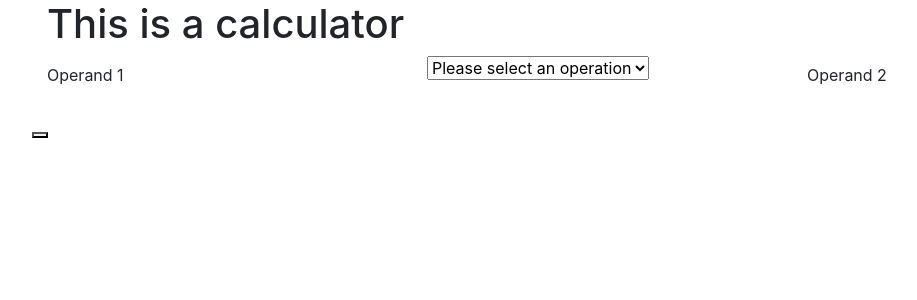
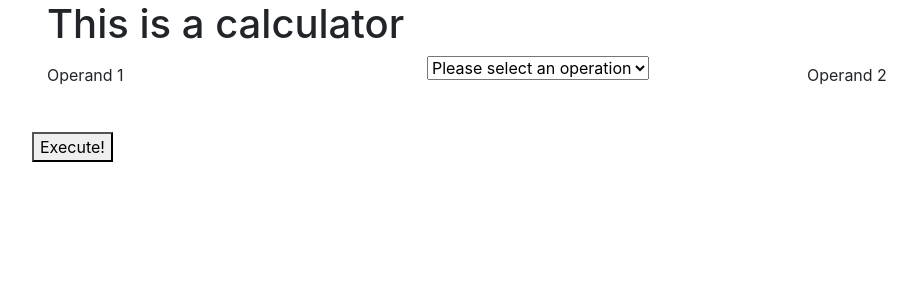
Before and after one commit to mkdyrndahl/calculator-app, a React (Create React App) app: page / in a window 1280 px wide. Shown: the top 300 px of the page, without its empty margins (38-955 px from the left). Built offline with nearby package versions, Linux system fonts and the light colour scheme.

Commit message:
Added addition as an option

```diff
--- a/src/Components/CalculatorForm/CalculatorFormMDy87.js
+++ b/src/Components/CalculatorForm/CalculatorFormMDy87.js
@@ -11,14 +11,14 @@ function CalculatorFormMDy87(props){
             <div className="col-4">
                 <select className="form-select" id="operation" onChange={props.update}>
                     <option selected>Please select an operation</option>
-
+                    <option value="add">Addition</option>
                 </select>
             </div>
             <div className="col-4">
                 <label for="operand2" className="col2 col-form-label">Operand 2</label>
                 <input type="text" className="form-control-plaintext" id="operand2" onChange={props.update}/>
             </div>
-            <button onClick={props.action}/>
+            <button onClick={props.action}>Execute!</button>
         </div>
 
     )
```
